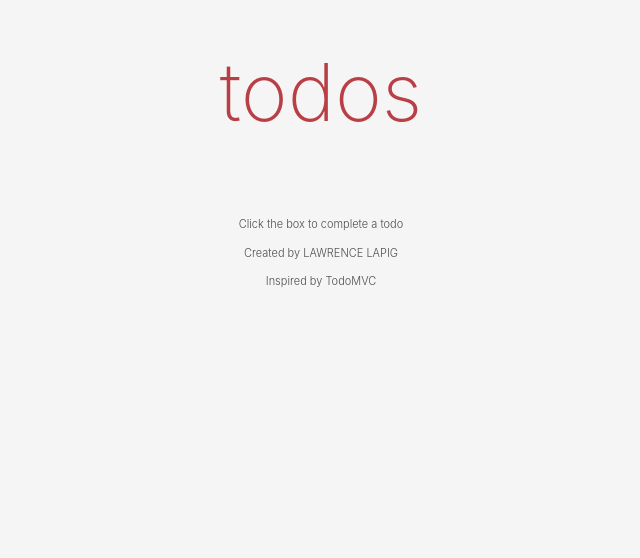
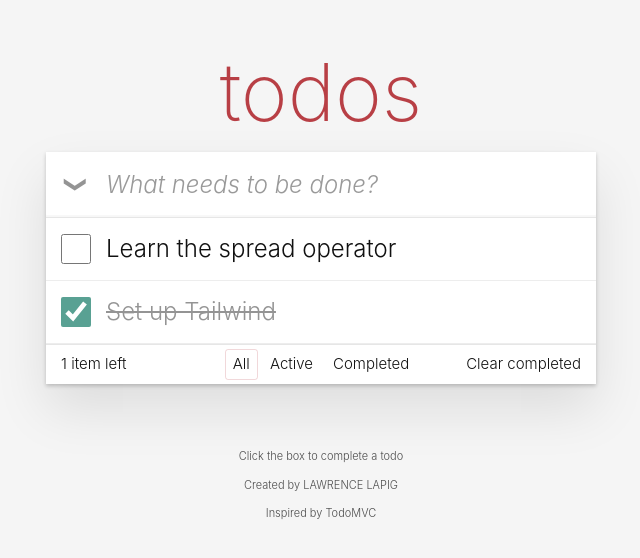
Before and after one commit to lawrencelapig/csit340-todomvc, a React (Vite) app: page / in a window 1280 px wide. Shown: the top 558 px of the page, without its empty margins (319-959 px from the left). Built offline with nearby package versions, Linux system fonts and the light colour scheme.

Commit message:
feat: control the new todo input

```diff
--- a/src/components/Todos.jsx
+++ b/src/components/Todos.jsx
@@ -1,9 +1,117 @@
+import { useState } from "react";
+
 function Todos() {
+  const [text, setText] = useState("");
+  const [todos, setTodos] = useState([
+    { id: 1, text: "Learn the spread operator", completed: false },
+    { id: 2, text: "Set up Tailwind", completed: true },
+  ]);
+  function handleSubmit(e) {
+    e.preventDefault();
+    const trimmed = text.trim();
+    if (trimmed === "") {
+      return;
+    }
+    const newTodo = {
+      id: crypto.randomUUID(),
+      text: trimmed,
+      completed: false,
+    };
+    setTodos([...todos, newTodo]);
+    setText("");
+  }
+
   return (
     <section className="mx-auto max-w-[550px]">
       <h1 className="text-center text-[80px] font-extralight text-[#b83f45]">
         todos
       </h1>
+      <div className="relative bg-white shadow-[0_2px_4px_0_rgba(0,0,0,0.2),0_25px_50px_0_rgba(0,0,0,0.1)]">
+        <form onSubmit={handleSubmit}>
+          <input
+            value={text}
+            onChange={(e) => setText(e.target.value)}
+            className="h-[65px] w-full py-4 pr-4 pl-[60px] text-2xl shadow-[inset_0_-2px_1px_rgba(0,0,0,0.03)] outline-none placeholder:text-black/40 placeholder:italic focus:shadow-[0_0_2px_2px_#cf7d7d]"
+            placeholder="What needs to be done?"
+          />
+        </form>
+        <main className="relative border-t border-[#e6e6e6]">
+          <input id="toggle-all" type="checkbox" className="peer sr-only" />
+          <label
+            htmlFor="toggle-all"
+            className="absolute -top-[66px] left-0 flex h-[65px] w-[60px] cursor-pointer items-center justify-center text-[22px] text-[#949494] peer-checked:text-[#484848]"
+          >
+            <span className="rotate-90">❯</span>
+          </label>
+          <ul>
+            {todos.map((todo) => (
+              <li
+                key={todo.id}
+                className="group relative flex items-center border-b border-[#ededed] text-2xl"
+              >
+                <input
+                  type="checkbox"
+                  checked={todo.completed}
+                  readOnly
+                  className="ml-[15px] size-[30px] shrink-0 cursor-pointer accent-[#59a193]"
+                />
+                <span
+                  className={
+                    todo.completed
+                      ? "flex-1 py-[15px] pr-[60px] pl-[15px] break-all text-[#949494] line-through"
+                      : "flex-1 py-[15px] pr-[60px] pl-[15px] break-all"
+                  }
+                >
+                  {todo.text}
+                </span>
+                <button
+                  type="button"
+                  className="absolute right-[10px] hidden size-10 cursor-pointer text-[30px] text-[#949494] group-hover:block hover:text-[#c18585]"
+                >
+                  ×
+                </button>
+              </li>
+            ))}
+          </ul>
+        </main>
+        <footer className="grid h-10 grid-cols-3 items-center border-t border-[#e6e6e6] px-[15px] text-[15px]">
+          <span>
+            <strong className="font-light">1</strong> item left
+          </span>
+          <ul className="flex justify-center gap-1">
+            <li>
+              <button
+                type="button"
+                className="cursor-pointer rounded-[3px] border border-[#b83f45]/20 px-[7px] py-[3px]"
+              >
+                All
+              </button>
+            </li>
+            <li>
+              <button
+                type="button"
+                className="cursor-pointer rounded-[3px] border border-transparent px-[7px] py-[3px] hover:border-[#b83f45]/10"
+              >
+                Active
+              </button>
+            </li>
+            <li>
+              <button
+                type="button"
+                className="cursor-pointer rounded-[3px] border border-transparent px-[7px] py-[3px] hover:border-[#b83f45]/10"
+              >
+                Completed
+              </button>
+            </li>
+          </ul>
+          <button
+            type="button"
+            className="cursor-pointer justify-self-end hover:underline"
+          >
+            Clear completed
+          </button>
+        </footer>
+      </div>
     </section>
   );
 }
```
